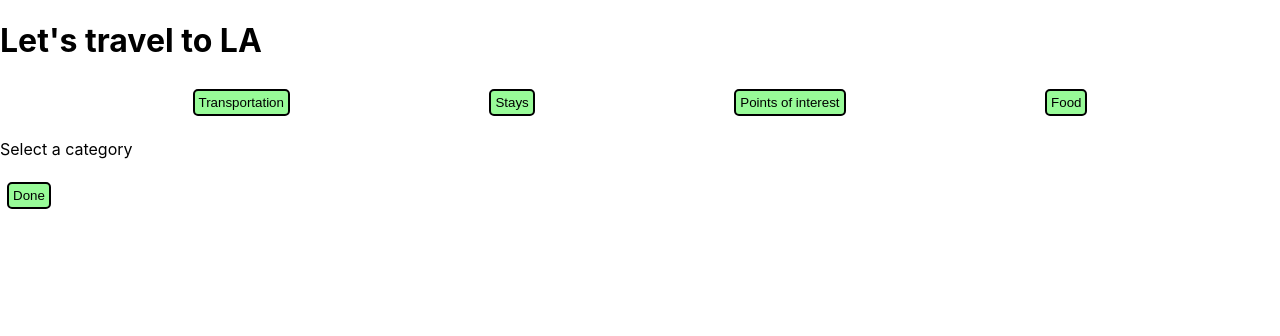
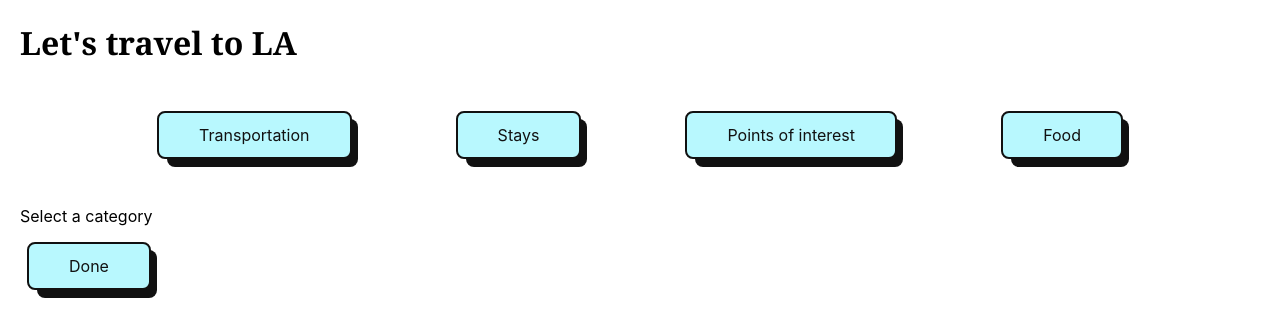
Before and after one commit to llennemann/LAHacks24Frontend, a React (Create React App) app in the folder my-app/: page /schedule/LA in a window 1280 px wide. Shown: the top 336 px of the page. Built offline with nearby package versions, Linux system fonts and the light colour scheme.

Commit message:
Button changes, styling for schedule

```diff
--- a/my-app/src/App.css
+++ b/my-app/src/App.css
@@ -7,6 +7,10 @@ nav{
 
 input {
   width: 80%;
+}
+
+.whole-page {
+  margin: 20px;
 }
 
 #title {
@@ -64,7 +68,7 @@ input {
 }
 
 .places {
-  border: 2px solid black;
+  border: 1px solid black;
   border-radius: 5px;
   margin:7px;
   padding:4px;
@@ -83,7 +87,14 @@ input {
   justify-content: space-evenly;
 }
 
-#rec-list, #flight-list {
+#flight-list {
+  display: flex;
+  flex-direction: row;
+  flex-wrap: wrap;
+  justify-content: space-evenly;
+}
+
+#rec-list {
   display: flex;
   flex-direction: row;
   /* justify-content: flex-end; */
@@ -105,6 +116,7 @@ input {
 #button-list {
   display: flex;
   justify-content: space-evenly;
+  margin: 40px;
 }
 
 button {
@@ -113,6 +125,69 @@ button {
   margin:7px;
   padding:4px;
   background-color: palegreen;
+}
+
+/* <!-- HTML !-->
+<button class="button-56" role="button">Button 56</button> */
+
+/* CSS */
+.button-spec {
+  align-items: center;
+  background-color: #B8F8FE;
+  border: 2px solid #111;
+  border-radius: 8px;
+  box-sizing: border-box;
+  color: #111;
+  cursor: pointer;
+  display: flex;
+  font-family: Inter,sans-serif;
+  font-size: 16px;
+  height: 48px;
+  justify-content: center;
+  line-height: 24px;
+  max-width: 100%;
+  padding: 0 25px;
+  position: relative;
+  text-align: center;
+  text-decoration: none;
+  user-select: none;
+  -webkit-user-select: none;
+  touch-action: manipulation;
+}
+
+.button-spec:after {
+  background-color: #111;
+  border-radius: 8px;
+  content: "";
+  display: block;
+  height: 48px;
+  left: 0;
+  width: 100%;
+  position: absolute;
+  top: -2px;
+  transform: translate(8px, 8px);
+  transition: transform .2s ease-out;
+  z-index: -1;
+}
+
+.button-spec:hover:after {
+  transform: translate(0, 0);
+}
+
+.button-spec:active {
+  background-color: #B8F8FE;
+  outline: 0;
+}
+
+.button-spec:hover {
+  outline: 0;
+  background-color: #D7FBFE;
+}
+
+@media (min-width: 768px) {
+  .button-spec {
+    padding: 0 40px;
+  }
 }
 
 button:hover {
@@ -169,3 +244,12 @@ h3 {
   font-family: Georgia, 'Times New Roman', Times, serif;
   font-size: 20px;
 }
+
+h1, h2, h3 {
+  font-family: Georgia, 'Times New Roman', Times, serif;
+}
+
+#inner-flight-boxes {
+  display: flex;
+  flex-direction: row;
+}
--- a/my-app/src/App.js
+++ b/my-app/src/App.js
@@ -14,7 +14,7 @@ function App() {
       <div className="App">
         <Routes>
           <Route path="/" element={<Login />} />
-          <Route path="/home" element={<Home />} />
+          <Route path="/home/*" element={<Home />} />
           <Route path="/schedule/:city" element={<Schedule />} />
           <Route path="/profile" element={<Profile />} />
         </Routes>
--- a/my-app/src/components/Navbar.js
+++ b/my-app/src/components/Navbar.js
@@ -55,10 +55,10 @@ function Navbar() {
   return (
     <div>
       <div id="button-list">
-        <button onClick={() => {getData('Transportation',transportData);setSelectedCategory('Transportation');}}>Transportation</button>
-        <button onClick={() => {setSelectedCategory('Stays');getData('Stays',{})}}>Stays</button>
-        <button onClick={() => {setSelectedCategory('Points of interest',{});getData('POI')}}>Points of interest</button>
-        <button onClick={() => {setSelectedCategory('Food');getData('Food',{})}}>Food</button>
+        <button className="button-spec" onClick={() => {getData('Transportation',transportData);setSelectedCategory('Transportation');}}>Transportation</button>
+        <button className="button-spec" onClick={() => {setSelectedCategory('Stays');getData('Stays',{})}}>Stays</button>
+        <button className="button-spec" onClick={() => {setSelectedCategory('Points of interest',{});getData('POI')}}>Points of interest</button>
+        <button className="button-spec" onClick={() => {setSelectedCategory('Food');getData('Food',{})}}>Food</button>
       </div>
       {renderComponent()}
       {/* <Rec category={selectedCategory} /> */}
--- a/my-app/src/components/Sidebar.js
+++ b/my-app/src/components/Sidebar.js
@@ -10,7 +10,7 @@ function Sidebar({data}) {
             {loading===false && places!==undefined && places!==null ?
             places.map((place, index) => (
                 <div key={index} className="places">
-                    <p><Link to={`/schedule/${place.destination}`}>{place.destination}</Link>  </p>
+                    <p style={{'fontWeight': 'bold'}}><Link to={`/schedule/${place.destination}`}>{place.destination}</Link>  </p>
                     <p>Cost(Approx): ${place.estimated_cost}</p>
                 </div>
             )):
--- a/my-app/src/components/TopBar.js
+++ b/my-app/src/components/TopBar.js
@@ -7,6 +7,7 @@ import { FaSearch } from "react-icons/fa";
 function TopBar() {
     const {loading,places}=useSelector(state=>state.getPlaces)
     var date=new Date()
+    console.log('here date')
     const [loc, setLoc] = useState("");
     const [startDate, setStartDate] = useState(`${date.getFullYear()}-${date.getMonth()}-${date.getDate()}`);
     const [endDate, setEndDate] = useState("");
--- a/my-app/src/components/Transport.js
+++ b/my-app/src/components/Transport.js
@@ -86,6 +86,7 @@ function Transport() {
                         ))}
                     </div>
                 </div>
+                <br/>
                 <div id="flight-list">
                     <h3>Outbound:</h3>
                     <div id="inner-flight-boxes">
--- a/my-app/src/components/pages/Schedule.js
+++ b/my-app/src/components/pages/Schedule.js
@@ -8,10 +8,10 @@ function Schedule() {
   // call API here, return JSON data of recommendations
 
   return (
-    <div>
+    <div className="whole-page">
       <h1>Let's travel to {city}</h1>
       <Navbar/>
-      <button>Done</button>
+      <button className="button-spec">Done</button>
     </div>
   );
 }
```
